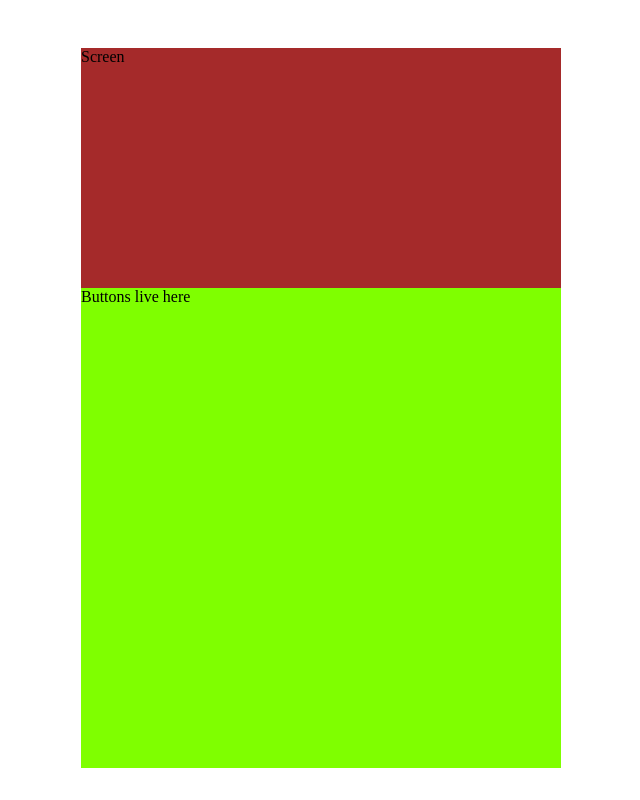
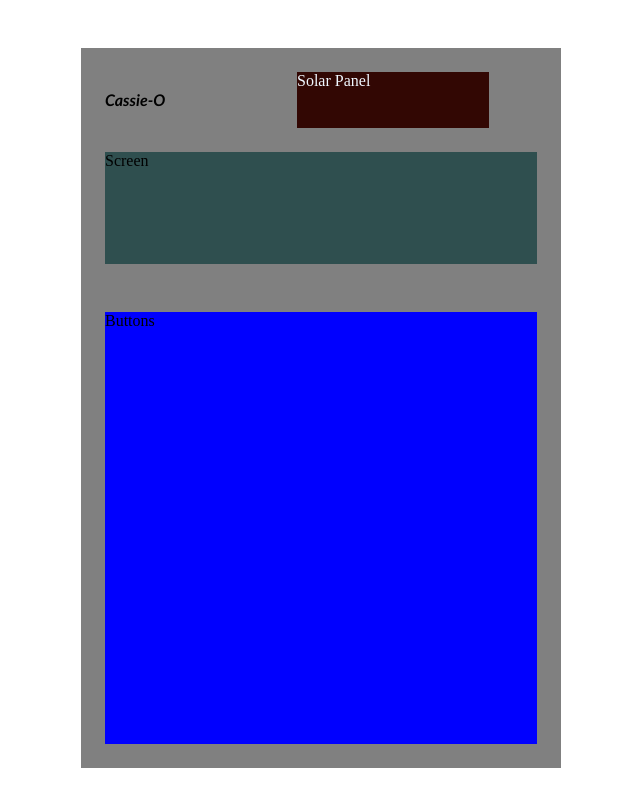
Before and after one commit to hphilpotts/miniproject-static-calculator, a plain HTML site: page index.html in a window 1280 px wide. Shown: the whole page, without its empty margins (319-959 px from the left). Drawn offline with Linux system fonts and the light colour scheme.

Commit message:
README added. Further structure work added using flexbox positioning.

```diff
--- a/css/style.css
+++ b/css/style.css
@@ -1,7 +1,17 @@
+/* || Generic styling: */
+
+.flex-c {
+    display: flex;
+    flex-direction: column;
+}
+
+.color-grey {
+    background-color: grey;
+}
+
+/* || Basic Calculator Structure: */
+
 #calculator-outer {
-    /* Colour */
-    /* TODO remove me */
-    background-color: aqua;
 
     /* Center align the calculator: */
     position: absolute;
@@ -9,7 +19,6 @@
     right: 0;
     margin-left: auto;
     margin-right: auto;
-
     margin-top: 5vh;
 
     /* Set width as a proportion of height w/ min values to prevent miniscule calculatini */
@@ -18,17 +27,52 @@
     min-width: 300px;
     min-height: 450px;
 
-    /* Flexbox */
-    display: flex;
-    flex-direction: column;
 }
 
 #screen-outer {
-    background-color: brown;
     height: 33.33%;
 }
 
+#screen-upper {
+    margin-top: 5%;
+    height: 50%;
+    flex-direction: row;
+    justify-content: space-between;
+}
+
+#logo {
+    width: 20%;
+    margin-left: 5%;
+    display: flex;
+    flex-direction: column;
+    align-self: center;
+    font-style: oblique;
+    font-family:'Trebuchet MS', 'Lucida Sans Unicode', 'Lucida Grande', 'Lucida Sans', Arial, sans-serif;
+    font-weight: 900;
+}
+
+#solar-panel {
+    background-color: rgb(50, 7, 3);
+    width: 40%;
+    margin-right: 15%;
+    color: aliceblue;
+}
+
+#screen-inner {
+    background-color: darkslategray;
+    margin: 5%;
+    height: 100%;
+}
+
 #buttons-outer {
-    background-color: chartreuse;
     height: 66.66%;
 }
+
+/* || Button Structure: */
+
+#buttons-inner {
+    background-color: blue;
+    margin: 5%;
+    height: 100%;
+    display: grid;
+}
--- a/index.html
+++ b/index.html
@@ -9,8 +9,18 @@
 </head>
 <body>
     <div id="calculator-outer">
-        <div id="screen-outer">Screen</div>
-        <div id="buttons-outer">Buttons live here</div>
+        <div class="flex-c color-grey" id="screen-outer">
+            <div class="flex-c" id="screen-upper">
+                <div id="logo">
+                        Cassie-O
+                </div>
+                <div id="solar-panel">Solar Panel</div>
+            </div>
+            <div id="screen-inner">Screen</div>
+        </div>
+        <div class="flex-c color-grey" id="buttons-outer">
+            <div id="buttons-inner">Buttons</div>
+        </div>
     </div>
 </body>
 </html>
```
Also changed, not shown: readme.md (added).
